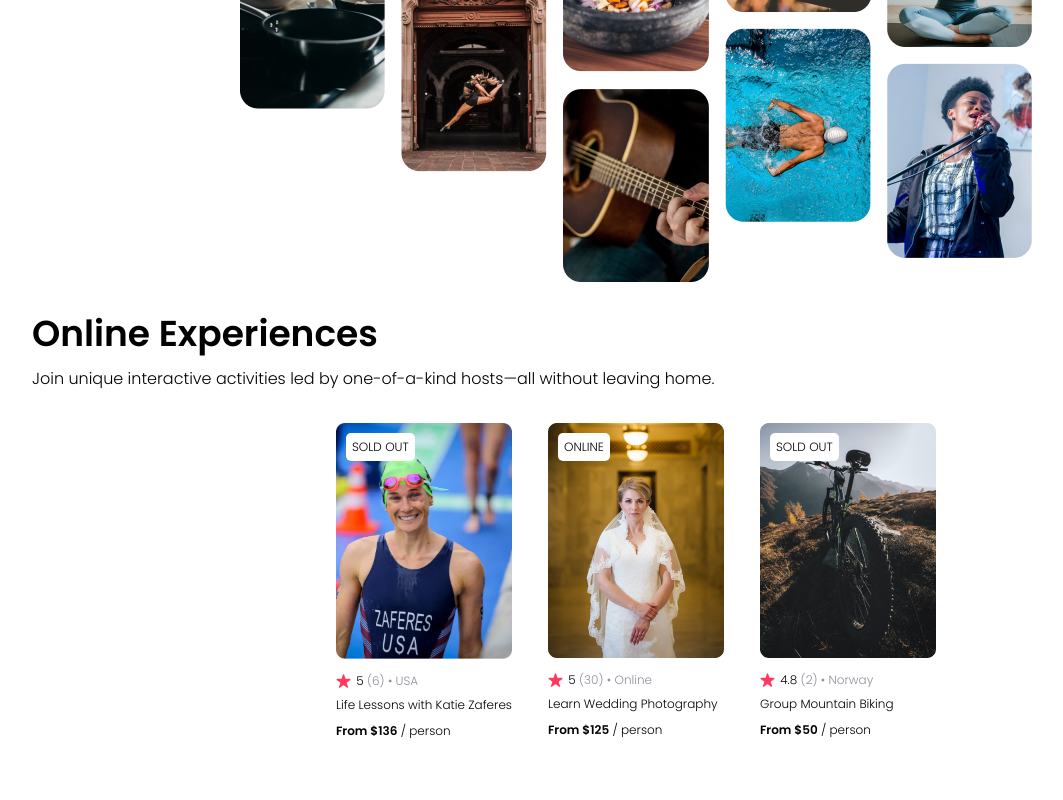
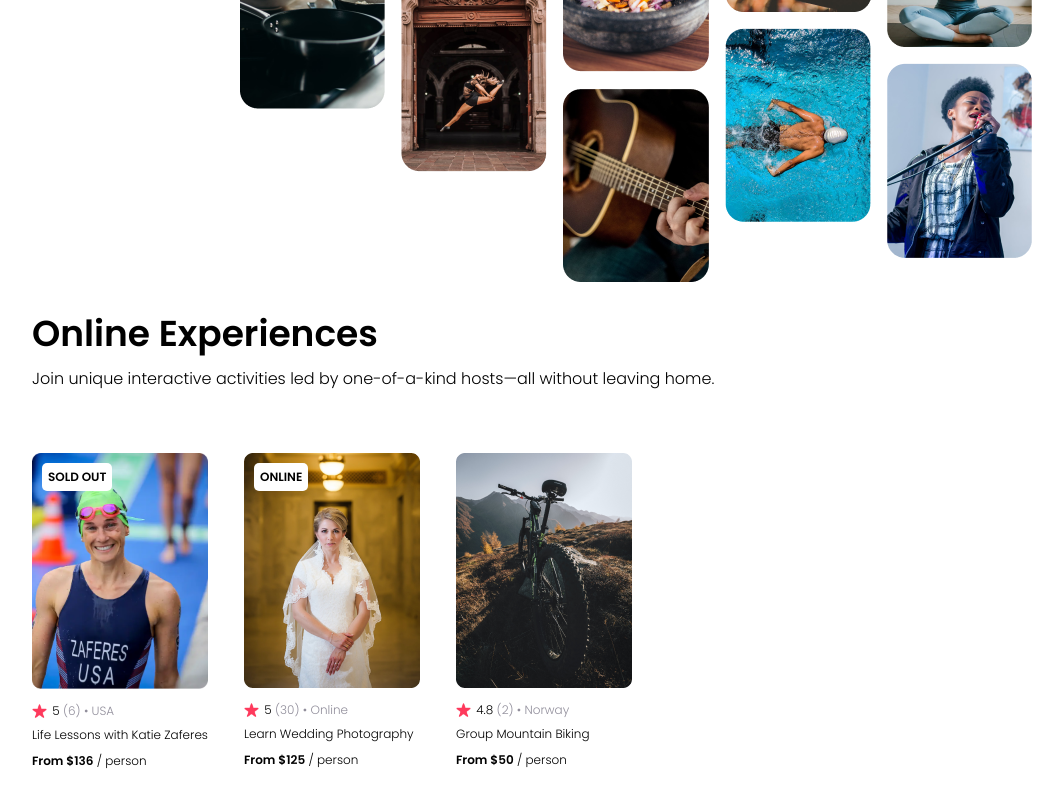
Before and after one commit to Umlen/scrimba-learnreact, a JavaScript app in the folder airbnb-clone/: page / in a window 1280 px wide. Shown: the part 288-1088 px from the top of the page, without its empty margins (4-1067 px from the left). Before the commit the page ends 1058 px from the top, so only its background shows below. Built offline with nearby package versions, Linux system fonts and the light colour scheme; the HTML template or start-up script is replaced by a standard one.

Commit message:
conditional render of a card state

```diff
--- a/airbnb-clone/src/App.js
+++ b/airbnb-clone/src/App.js
@@ -12,9 +12,10 @@ function App() {
                 image = {item.coverImg}
                 rating = {item.stats.rating}
                 rewiewCount = {item.stats.reviewCount}
-                country = {item.location}
+                location = {item.location}
                 title = {item.title}
                 price = {item.price}
+                openSpots = {item.openSpots}
             />
         );
     });
--- a/airbnb-clone/src/components/Card.js
+++ b/airbnb-clone/src/components/Card.js
@@ -1,7 +1,14 @@
 const Card = (props) => {
+    let cardState = null;
+    if (props.openSpots === 0) {
+        cardState = 'SOLD OUT';
+    } else if (props.location === 'Online') {
+        cardState = 'ONLINE';
+    }
+
     return (
         <div className = 'card'>
-            <p className = 'card--state'>{props.state}</p>
+            {cardState && <p className = 'card--state'>{cardState}</p>}
             <img
                 src = {`../images/${props.image}`}
                 alt = 'Katie Zaferes photo'
@@ -15,7 +22,7 @@ const Card = (props) => {
                 />
                 <p className = 'card--rating_text'>
                     {props.rating}
-                    <span className = 'gray-text'> ({props.rewiewCount}) • {props.country}</span>
+                    <span className = 'gray-text'> ({props.rewiewCount}) • {props.location}</span>
                 </p>
             </div>
             <p className = 'card_name'>{props.title}</p>
--- a/airbnb-clone/src/data.js
+++ b/airbnb-clone/src/data.js
@@ -1,7 +1,6 @@
 export default [
     {
         id: 1,
-        state: 'SOLD OUT',
         title: "Life Lessons with Katie Zaferes",
         description: "I will share with you what I call \"Positively Impactful Moments of Disappointment.\" Throughout my career, many of my highest moments only came after setbacks and losses. But learning from those difficult moments is what gave me the ability to rise above them and reach my goals.",
         price: 136,
@@ -15,7 +14,6 @@ export default [
     },
     {
         id: 2,
-        state: 'ONLINE',
         title: "Learn Wedding Photography",
         description: "Interested in becoming a wedding photographer? For beginner and experienced photographers alike, join us in learning techniques required to leave the happy couple with memories that'll last a lifetime.",
         price: 125,
@@ -29,7 +27,6 @@ export default [
     },
     {
         id: 3,
-        state: 'SOLD OUT',
         title: "Group Mountain Biking",
         description: "Experience the beautiful Norwegian landscape and meet new friends all while conquering rugged terrain on your mountain bike. (Bike provided!)",
         price: 50,
@@ -40,5 +37,5 @@ export default [
         },
         location: "Norway",
         openSpots: 3,
-    }
+    },
 ]
--- a/airbnb-clone/src/index.css
+++ b/airbnb-clone/src/index.css
@@ -53,18 +53,19 @@ body {
 }
 
 .cards-list {
+  margin: 30px 36px;
   display: flex;
   gap: 36px;
-  justify-content: center;
   align-items: center;
   flex-wrap: nowrap;
-  margin-bottom: 30px;
+  overflow-x: auto;
 }
 
 .card {
   position: relative;
   width: 176px;
   font-size: 12px;
+  flex: 0 0 auto;
 }
 
 .card--img {
@@ -80,6 +81,7 @@ body {
   background-color: #fff;
   padding: 5px 6px;
   border-radius: 5px;
+  font-weight: bold;
 }
 
 .card--rating {
```
